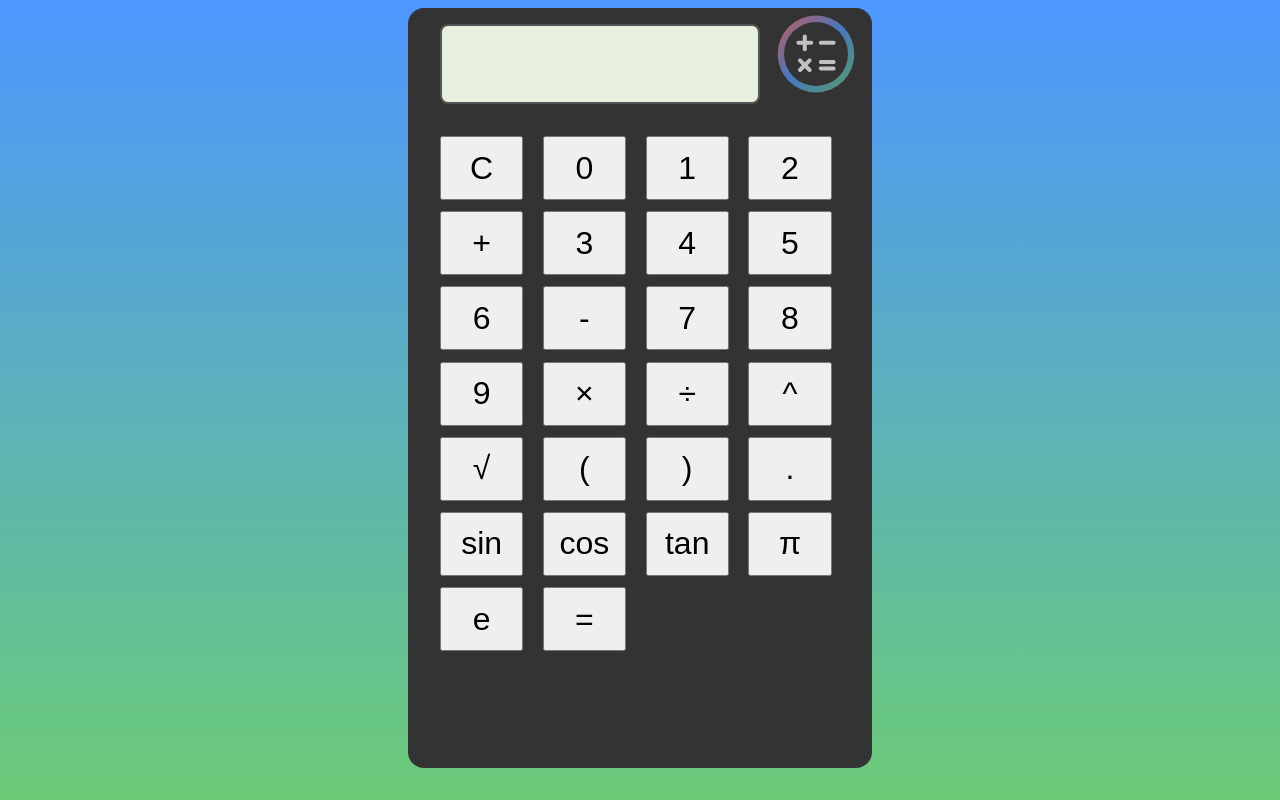
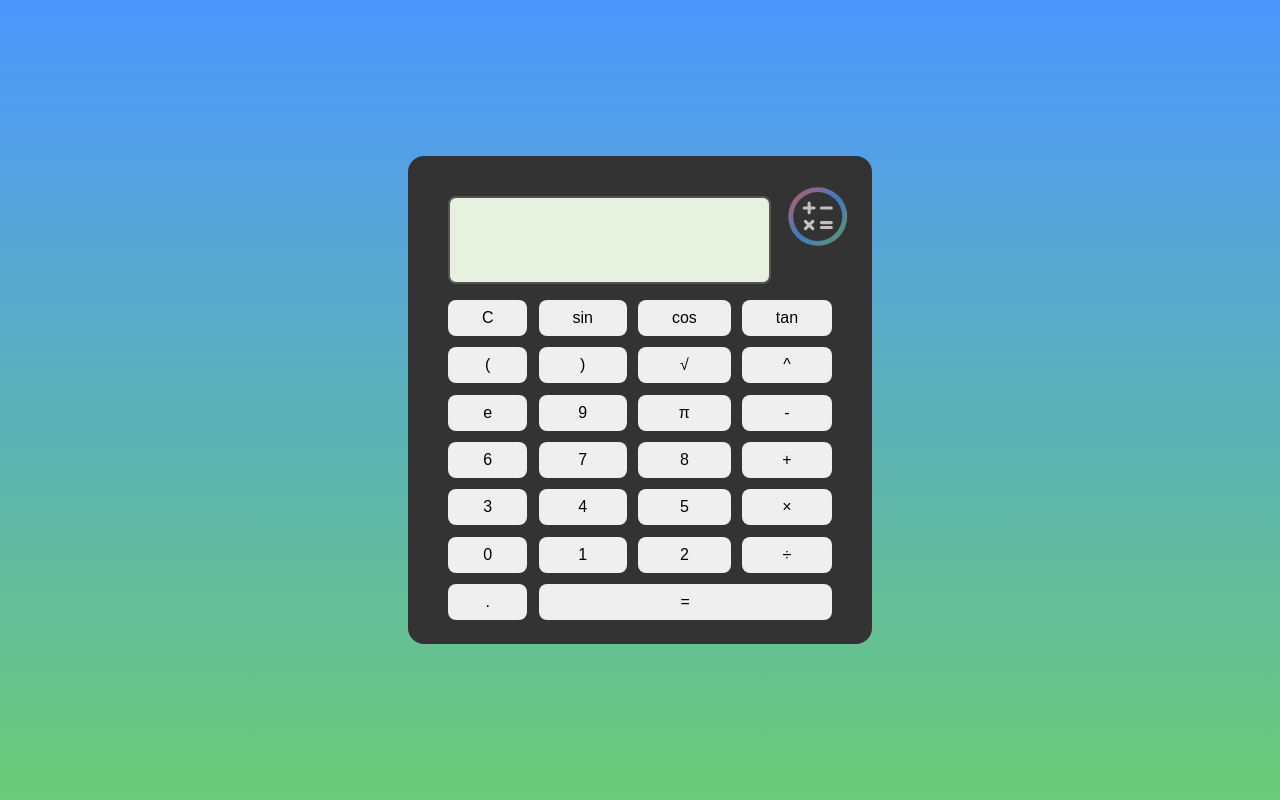
Before and after one commit to leomai080826-ai/Calc-calculator-, a plain HTML site: page index.html in a window 1280 px wide. Drawn offline with nearby package versions, Linux system fonts and the light colour scheme.

Commit message:
fixed resolution issue and sorted buttons

```diff
--- a/index.html
+++ b/index.html
@@ -16,30 +16,30 @@
         </div>
         <div class="calc">
             <button>C</button>
-            <button>0</button>
-            <button>1</button>
-            <button>2</button>
+            <button>sin</button>
+            <button>cos</button>
+            <button>tan</button>
+            <button>(</button>
+            <button>)</button>
+            <button>√</button>
+            <button>^</button>
+            <button>e</button>
+            <button>9</button>
+            <button>π</button>
+            <button>-</button>
+            <button>6</button>
+            <button>7</button>
+            <button>8</button>
             <button>+</button>
             <button>3</button>
             <button>4</button>
             <button>5</button>
-            <button>6</button>
-            <button>-</button>
-            <button>7</button>
-            <button>8</button>
-            <button>9</button>
             <button>×</button>
+            <button>0</button>
+            <button>1</button>
+            <button>2</button>
             <button>÷</button>
-            <button>^</button>
-            <button>√</button>
-            <button>(</button>
-            <button>)</button>
             <button>.</button>
-            <button>sin</button>
-            <button>cos</button>
-            <button>tan</button>
-            <button>π</button>
-            <button>e</button>
             <button>=</button>
         </div>
 
--- a/style.css
+++ b/style.css
@@ -14,10 +14,15 @@ body{
 
 }
 main{
-    padding: 0rem 1rem;
+    width: clamp(280px, min(92vw, 58dvh), 560px);
+    padding: clamp(0.75rem, 2vw, 1.5rem);
     background-color: #333;
     border-radius: 1rem;
-    margin: 0.5rem 0rem 2rem 0rem;
+    min-height: 0;
+    max-height: none;
+    margin: auto;             /* centers when there's room, scrolls when there isn't */
+    height: auto
+}
 
 .center{
     display: flex;
@@ -37,16 +42,15 @@ main{
     display: flex;
     flex-direction: row;
 }
-}
 #display{
     display: flex;
     justify-content: flex-end;
     align-items: center;
-    height: 10dvh;
-    width: 25dvw;
+    height: clamp(3.5rem, 11dvh, 6rem);
+    padding: 0.5rem 1rem;
+    font-size: clamp(1.25rem, 4dvh, 2.5rem);
+    width: 100%;
     margin: 1rem;
-    padding: 1rem;
-    font-size: 2rem;
     background-color: #e8f0e0;
     border: 2px solid #555;
     border-radius: 0.5rem;
@@ -55,11 +59,18 @@ main{
 .calc{
     display: grid;
     grid-template-columns: repeat(4, auto);
-    padding: 1rem 1rem;
+    padding: 0rem 1rem;
     gap: 0.7rem;
+    height: clamp(12rem, 40dvh, 24rem);
 }
 .calc button{
     font-size: 2rem;
-    width: 6.5dvw;
-    height: 8dvh;
+    width: 100%;                          /* fill the grid cell */
+    font-size: clamp(1rem, 3dvh, 1rem);
+    height: clamp(rem, 8.5dvh, 5rem);  /* smaller minimum for short windows */
+    border: none;
+    border-radius: 0.5rem;
 }
+.calc button:last-child {                  /* "=" fills the last row */
+    grid-column: span 3;
+}
```
